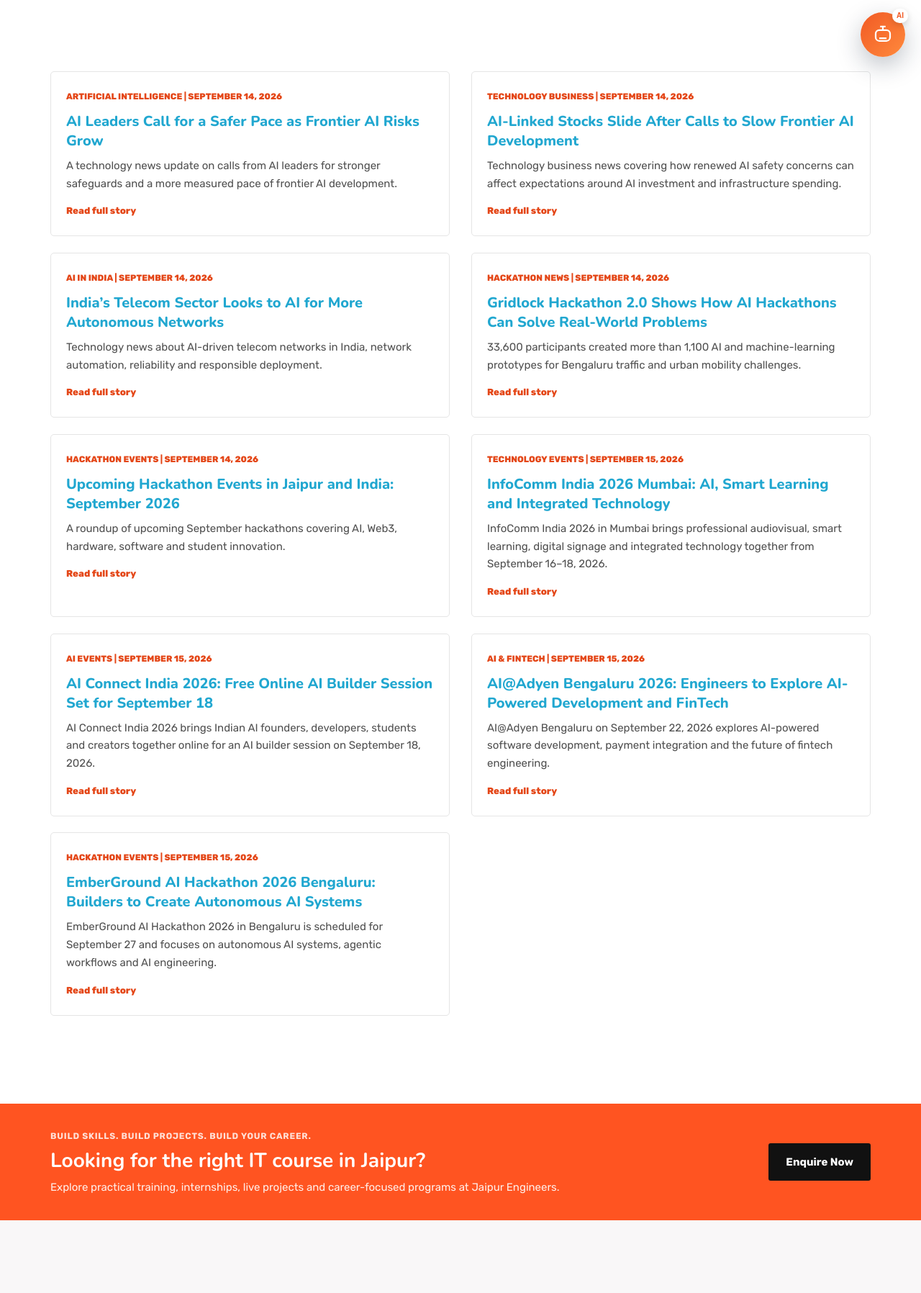
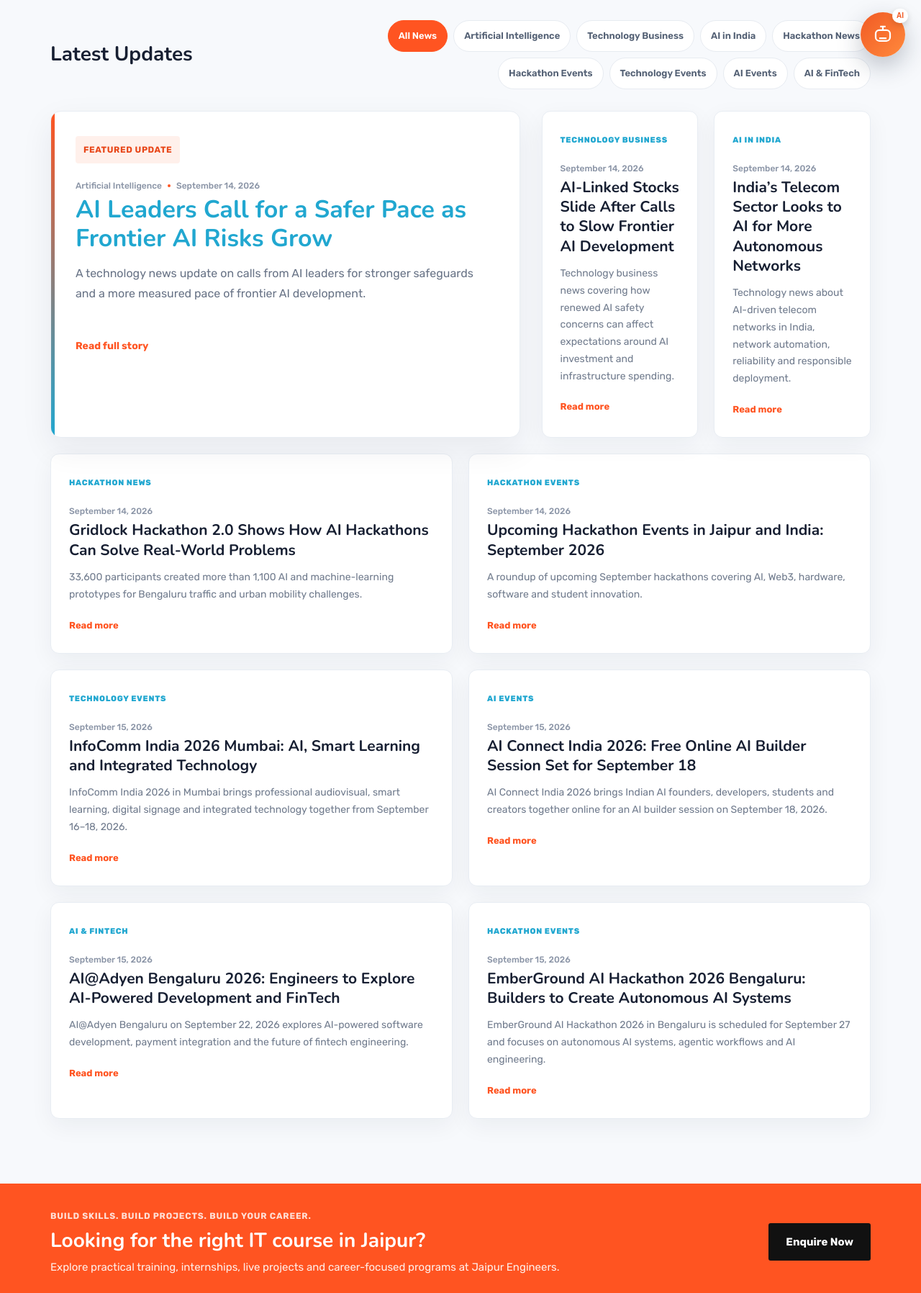
Before and after one commit to satnamkhowal/je2, a PHP site: page /news/index in a window 1280 px wide. Shown: the part 699-2495 px from the top of the page at 72% size. Run offline with PHP 8.4, Linux system fonts and the light colour scheme; some web fonts are replaced.

Commit message:
Redesign Jaipur Engineers news landing page

```diff
--- a/news/index.php
+++ b/news/index.php
@@ -4,6 +4,16 @@ $articles = je_news_articles();
 $pageTitle = 'Technology News | AI, Tech & Hackathon Updates | Jaipur Engineers';
 $pageDescription = 'Latest technology news, AI updates, software trends, hackathons and technology events selected for students and developers.';
 $canonical = 'https://jaipurengineers.com/news/';
+$articleCount = count($articles);
+$categories = [];
+foreach ($articles as $article) {
+    if (!empty($article['category'])) {
+        $categories[$article['category']] = true;
+    }
+}
+$categories = array_keys($categories);
+$featured = reset($articles);
+$featuredSlug = key($articles);
 ?>
 <!doctype html>
 <html lang="en-IN">
@@ -15,43 +25,91 @@ $canonical = 'https://jaipurengineers.com/news/';
     <meta name="description" content="<?php echo htmlspecialchars($pageDescription, ENT_QUOTES, 'UTF-8'); ?>">
     <link rel="canonical" href="<?php echo htmlspecialchars($canonical, ENT_QUOTES, 'UTF-8'); ?>">
     <?php include dirname(__DIR__) . '/head.php'; ?>
+    <link rel="stylesheet" href="assets/css/news-landing.css?v=1">
 </head>
-<body class="defult-home">
+<body class="defult-home je-news-page">
 <?php include dirname(__DIR__) . '/header.php'; ?>
 
 <main>
-    <section class="je-blog-hero">
+    <section class="je-news-hero">
         <div class="container">
             <div class="row align-items-center">
                 <div class="col-lg-8">
-                    <span class="je-catalog-label"><i class="fa fa-newspaper-o"></i> Jaipur Engineers News</span>
-                    <h1>Latest Technology & Hackathon News</h1>
-                    <p>Technology, artificial intelligence, software, hackathons and digital-industry updates relevant to students, developers and early-career professionals.</p>
+                    <span class="je-news-kicker"><i class="fa fa-newspaper-o" aria-hidden="true"></i> Jaipur Engineers Newsroom</span>
+                    <h1>Technology News, <span>AI Updates</span> &amp; Hackathons</h1>
+                    <p class="hero-copy">Stay updated with technology developments, artificial intelligence, software trends, developer events and hackathons selected for students, developers and early-career professionals.</p>
                 </div>
                 <div class="col-lg-4">
-                    <div class="je-install-card">
-                        <strong>Learning + Industry Context</strong>
-                        <p class="mb-0 mt-2">Use current technology updates alongside practical course and project learning.</p>
+                    <div class="je-news-hero-card">
+                        <div class="stat"><?php echo (int)$articleCount; ?>+</div>
+                        <div class="label">Technology stories &amp; event updates</div>
+                        <div class="mini-line"></div>
+                        <div class="stat"><?php echo count($categories); ?></div>
+                        <div class="label">Technology categories covered</div>
                     </div>
                 </div>
             </div>
         </div>
     </section>
 
-    <section class="je-blog-layout">
+    <section class="je-news-toolbar">
         <div class="container">
-            <div class="row">
-                <?php foreach ($articles as $slug => $article): ?>
-                    <div class="col-md-6 mb-4">
-                        <article class="je-blog-card">
-                            <div class="je-blog-card-body">
-                                <div class="je-blog-meta"><?php echo htmlspecialchars($article['category'], ENT_QUOTES, 'UTF-8'); ?> | <?php echo htmlspecialchars($article['date'], ENT_QUOTES, 'UTF-8'); ?></div>
-                                <h2><a href="news/<?php echo htmlspecialchars($slug, ENT_QUOTES, 'UTF-8'); ?>.php"><?php echo htmlspecialchars($article['title'], ENT_QUOTES, 'UTF-8'); ?></a></h2>
-                                <p><?php echo htmlspecialchars($article['description'], ENT_QUOTES, 'UTF-8'); ?></p>
-                                <a class="je-card-link" href="news/<?php echo htmlspecialchars($slug, ENT_QUOTES, 'UTF-8'); ?>.php">Read full story <i class="fa fa-angle-right"></i></a>
+            <div class="row align-items-center">
+                <div class="col-lg-4">
+                    <h2>Latest Updates</h2>
+                </div>
+                <div class="col-lg-8">
+                    <nav class="je-news-filter" aria-label="News categories">
+                        <a class="active" href="news/">All News</a>
+                        <?php foreach ($categories as $category): ?>
+                            <a href="news/" aria-label="<?php echo htmlspecialchars($category, ENT_QUOTES, 'UTF-8'); ?> news"><?php echo htmlspecialchars($category, ENT_QUOTES, 'UTF-8'); ?></a>
+                        <?php endforeach; ?>
+                    </nav>
+                </div>
+            </div>
+        </div>
+    </section>
+
+    <section class="je-news-content">
+        <div class="container">
+            <?php if ($featured): ?>
+                <div class="row mb-4">
+                    <div class="col-lg-7 mb-4 mb-lg-0">
+                        <article class="je-news-feature">
+                            <span class="feature-badge">Featured Update</span>
+                            <div class="je-news-meta">
+                                <span><?php echo htmlspecialchars($featured['category'], ENT_QUOTES, 'UTF-8'); ?></span><span class="dot"></span><span><?php echo htmlspecialchars($featured['date'], ENT_QUOTES, 'UTF-8'); ?></span>
                             </div>
+                            <h2><a href="news/<?php echo htmlspecialchars($featuredSlug, ENT_QUOTES, 'UTF-8'); ?>.php"><?php echo htmlspecialchars($featured['title'], ENT_QUOTES, 'UTF-8'); ?></a></h2>
+                            <p><?php echo htmlspecialchars($featured['description'], ENT_QUOTES, 'UTF-8'); ?></p>
+                            <a class="je-news-read" href="news/<?php echo htmlspecialchars($featuredSlug, ENT_QUOTES, 'UTF-8'); ?>.php">Read full story <i class="fa fa-long-arrow-right" aria-hidden="true"></i></a>
                         </article>
                     </div>
+                    <div class="col-lg-5">
+                        <div class="je-news-grid">
+                            <?php $shown = 0; foreach ($articles as $slug => $article): if ($slug === $featuredSlug || $shown >= 2) continue; $shown++; ?>
+                                <article class="je-news-card">
+                                    <span class="category"><?php echo htmlspecialchars($article['category'], ENT_QUOTES, 'UTF-8'); ?></span>
+                                    <div class="je-news-meta"><span><?php echo htmlspecialchars($article['date'], ENT_QUOTES, 'UTF-8'); ?></span></div>
+                                    <h3><a href="news/<?php echo htmlspecialchars($slug, ENT_QUOTES, 'UTF-8'); ?>.php"><?php echo htmlspecialchars($article['title'], ENT_QUOTES, 'UTF-8'); ?></a></h3>
+                                    <p><?php echo htmlspecialchars($article['description'], ENT_QUOTES, 'UTF-8'); ?></p>
+                                    <a class="je-news-read" href="news/<?php echo htmlspecialchars($slug, ENT_QUOTES, 'UTF-8'); ?>.php">Read more <i class="fa fa-angle-right" aria-hidden="true"></i></a>
+                                </article>
+                            <?php endforeach; ?>
+                        </div>
+                    </div>
+                </div>
+            <?php endif; ?>
+
+            <div class="je-news-grid">
+                <?php $index = 0; foreach ($articles as $slug => $article): if ($slug === $featuredSlug || $index < 2) { if ($slug !== $featuredSlug) $index++; continue; } $index++; ?>
+                    <article class="je-news-card">
+                        <span class="category"><?php echo htmlspecialchars($article['category'], ENT_QUOTES, 'UTF-8'); ?></span>
+                        <div class="je-news-meta"><span><?php echo htmlspecialchars($article['date'], ENT_QUOTES, 'UTF-8'); ?></span></div>
+                        <h3><a href="news/<?php echo htmlspecialchars($slug, ENT_QUOTES, 'UTF-8'); ?>.php"><?php echo htmlspecialchars($article['title'], ENT_QUOTES, 'UTF-8'); ?></a></h3>
+                        <p><?php echo htmlspecialchars($article['description'], ENT_QUOTES, 'UTF-8'); ?></p>
+                        <a class="je-news-read" href="news/<?php echo htmlspecialchars($slug, ENT_QUOTES, 'UTF-8'); ?>.php">Read more <i class="fa fa-angle-right" aria-hidden="true"></i></a>
+                    </article>
                 <?php endforeach; ?>
             </div>
         </div>
```
